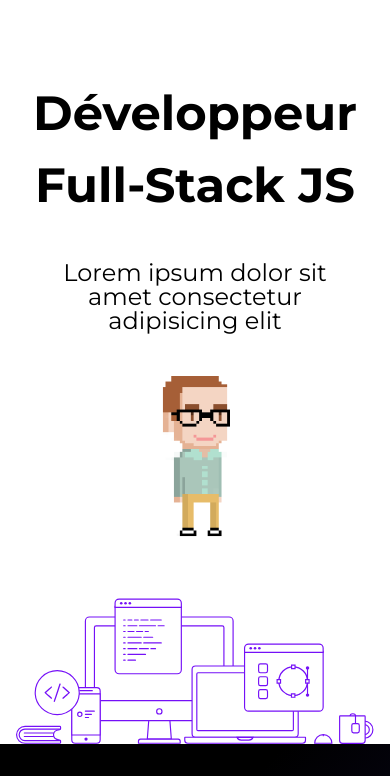
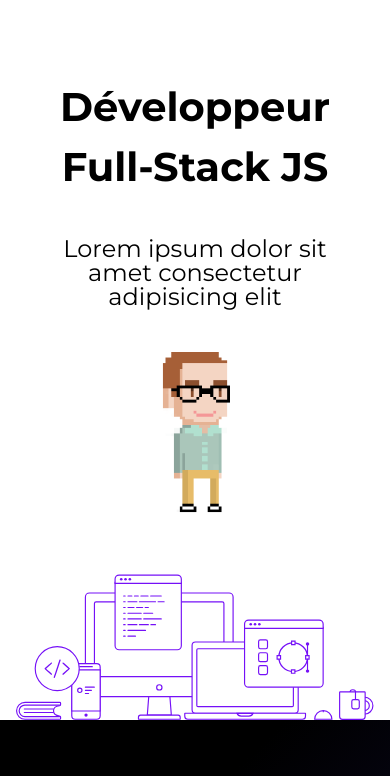
Before and after one commit to fmarc39/portfolio, a plain HTML site: page index.html in a window 390 px wide. Shown: the part 68-844 px from the top of the page. Drawn offline with nearby package versions, Linux system fonts and the light colour scheme.

Commit message:
modification du HTMl pour responsive

```diff
--- a/index.html
+++ b/index.html
@@ -33,7 +33,7 @@
         </nav>
 
         <article id="presentation">
-            <h1 class="reveal-1 presentation__main-title"><strong>Développeur Full-Stack JS</strong></h1>
+            <h1 class="reveal-1 presentation__main-title">Développeur Full-Stack JS</h1>
             <p class="reveal-2 presentation__p">Lorem ipsum dolor sit amet consectetur adipisicing elit</p>
             <img src="img/avatar france.png" alt="image de l'avatar" id="avatar-img" class="reveal-3">
         </article>
--- a/style/style.scss
+++ b/style/style.scss
@@ -548,7 +548,7 @@ body {
 
     .presentation__main-title {
 
-        font-size: 3rem;
+        font-size: 2.5rem;
     }
 
     .presentation__p {
```
Also changed, not shown: style/style.css, 1 other file.
